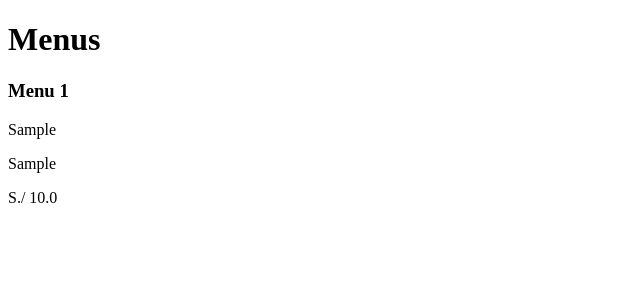
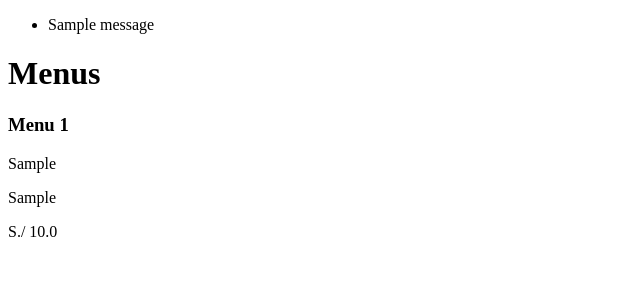
Before and after one commit to MelpCode/django-menus-app, a Django app: page /menus/ in a window 1280 px wide. Shown: the part 52-352 px from the top of the page, without its empty margins (0-640 px from the left). Run offline with Django 4.2, Linux system fonts and the light colour scheme; tables that the repository leaves empty hold one stand-in row (values such as "Sample post"); one stand-in notice (Sample message) is shown.

Commit message:
django messages added

```diff
--- a/django_menus_app/django_menus_app/templates/layout/main.html
+++ b/django_menus_app/django_menus_app/templates/layout/main.html
@@ -8,6 +8,7 @@
 </head>
 <body>
   {% include 'partials/navigation.html' %}
+  {% include 'partials/messages.html'%}
   {%block content%}{%endblock%}
 </body>
 </html>
--- /dev/null
+++ b/django_menus_app/django_menus_app/templates/partials/messages.html
@@ -0,0 +1,7 @@
+{% if messages %}
+<ul class="messages">
+    {% for message in messages %}
+    <li{% if message.tags %} class="{{ message.tags }}"{% endif %}>{{ message }}</li>
+    {% endfor %}
+</ul>
+{% endif %}
--- a/django_menus_app/menus/views.py
+++ b/django_menus_app/menus/views.py
@@ -1,4 +1,5 @@
 from django.shortcuts import render,redirect
+from django.contrib import messages
 from menus.models import Menus
 
 # Create your views here.
@@ -15,7 +16,7 @@ def create_menu(request):
     price = request.POST['price']
     new_menu = Menus(starter=starter,main=main,dessert=dessert,price=price)
     new_menu.save()
-    print('Menu Saved Succesfully')
+    messages.add_message(request,messages.SUCCESS,'Menu added successfully')
     return redirect('/menus/')
   else:
     return render(request,'menus/menus-form.html')
```
